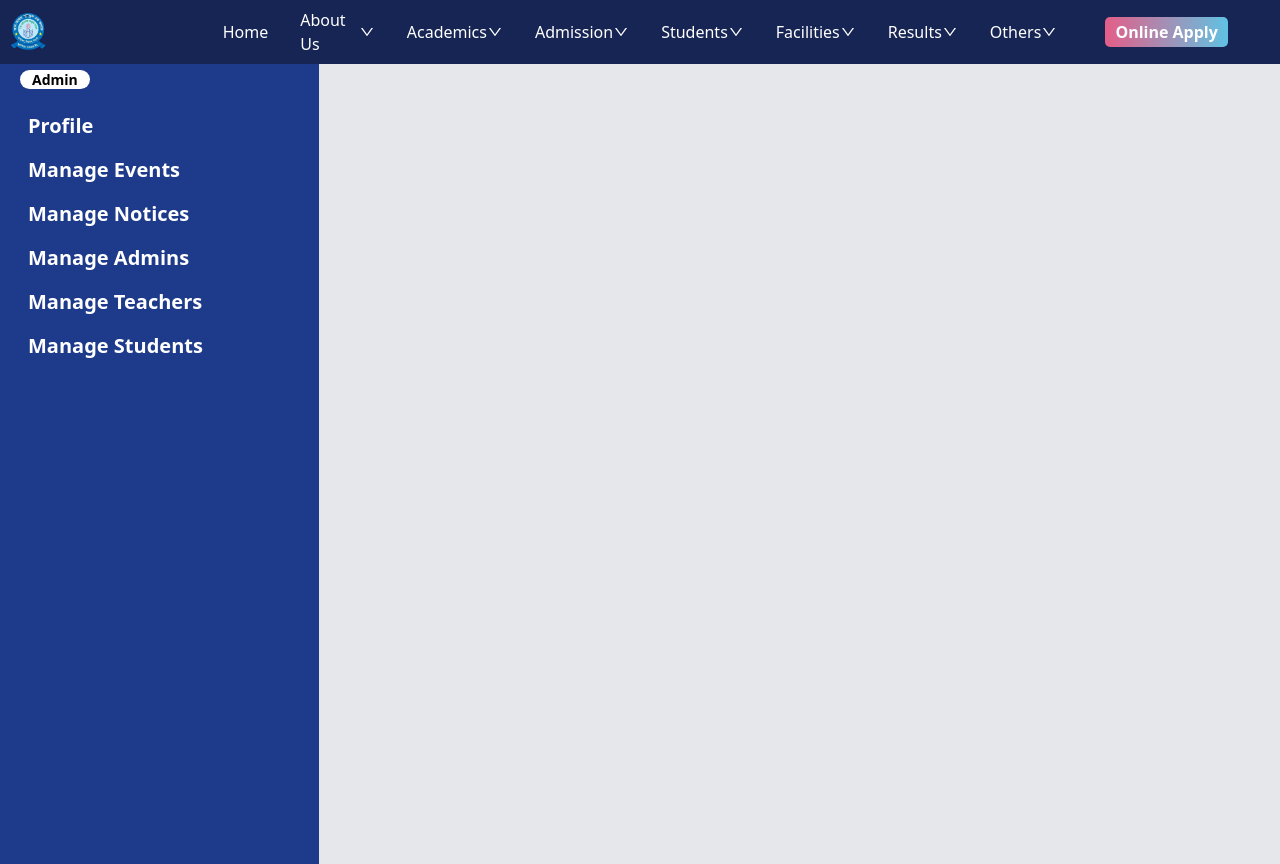
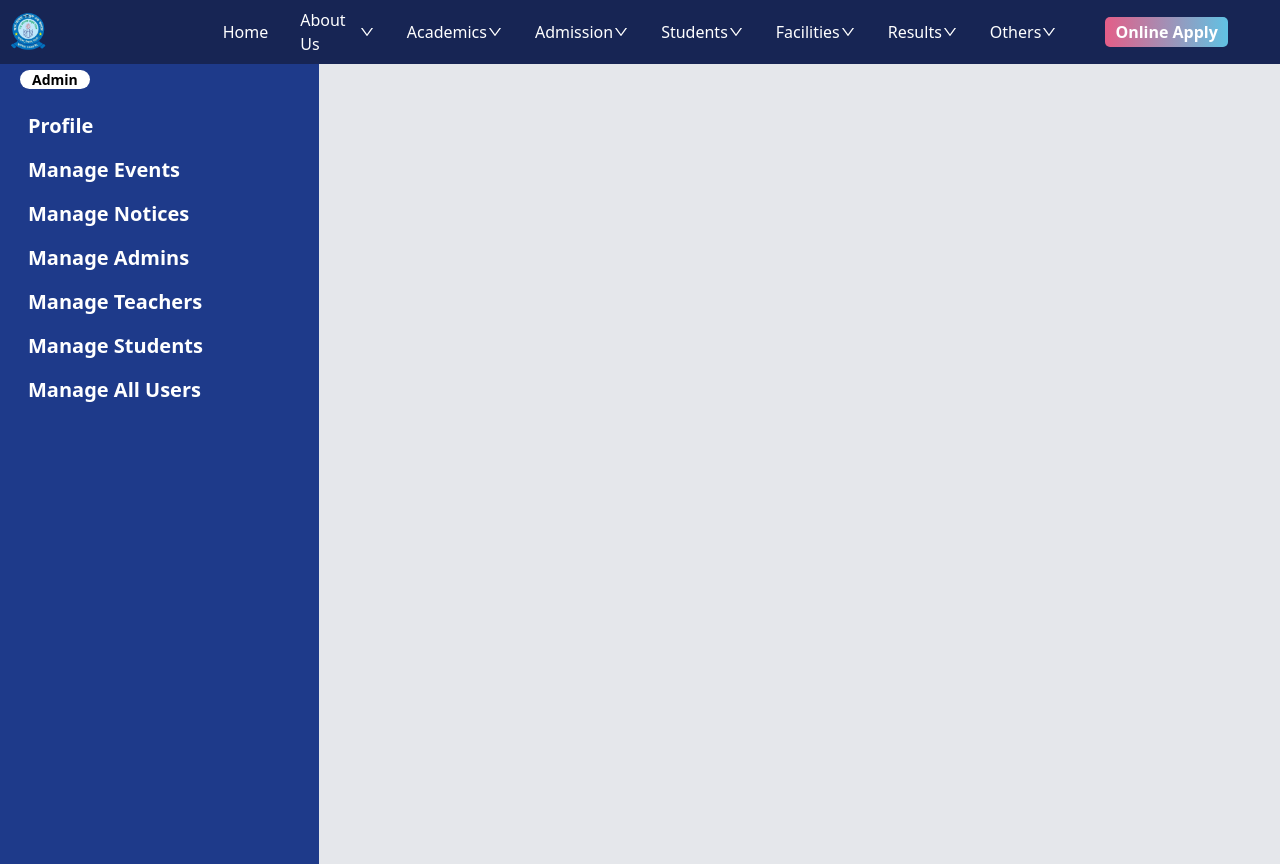
Before and after one commit to aminulislam2002/al-azam-school-college-client, a React (Vite) app: page /dashboard in a window 1280 px wide. Built offline with nearby package versions, Linux system fonts and the light colour scheme; no server answers.

Commit message:
manage teacher admin student and users route

```diff
--- a/src/Layouts/DashboardLayout.jsx
+++ b/src/Layouts/DashboardLayout.jsx
@@ -37,6 +37,11 @@ const DashboardLayout = () => {
       <Link to="/dashboard/manageStudents">
         <li className="mb-2 px-5 py-1 rounded text-white hover:text-black hover:bg-white mx-2 lg:text-xl font-semibold">
           Manage Students
+        </li>
+      </Link>
+      <Link to="/dashboard/manageAllUsers">
+        <li className="mb-2 px-5 py-1 rounded text-white hover:text-black hover:bg-white mx-2 lg:text-xl font-semibold">
+          Manage All Users
         </li>
       </Link>
     </>
--- /dev/null
+++ b/src/Pages/Dashboard/Admin/ManageAllUsers/ManageAllUsers.jsx
@@ -0,0 +1,11 @@
+
+
+const ManageAllUsers = () => {
+    return (
+        <div>
+            <h1>Manage all users</h1>
+        </div>
+    );
+};
+
+export default ManageAllUsers;
```
Also changed, not shown: src/Pages/Dashboard/Admin/ManageAdmins/ManageAdmins.jsx (+5 -6 lines), src/Pages/Dashboard/Admin/ManageStudents/ManageStudents.jsx (+5 -7 lines), src/Pages/Dashboard/Admin/ManageTeachers/ManageTeachers.jsx (+5 -7 lines), src/Routers/Router.jsx (+20 -0 lines).
